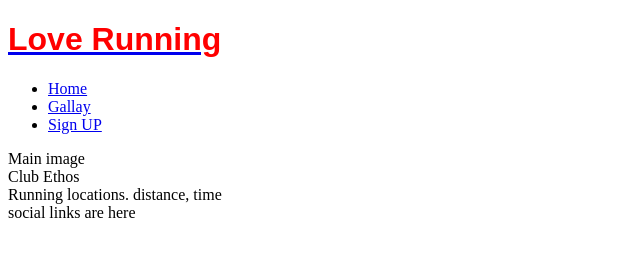
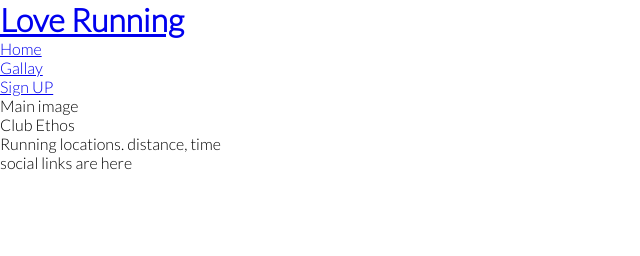
Before and after one commit to yuyizhong/love-running-wt, a plain HTML site: page index.html in a window 1280 px wide. Shown: the whole page, without its empty margins (0-640 px from the left). Drawn offline with Linux system fonts and the light colour scheme.

Commit message:
add Googoogle fonts and removed default border, padding and margins

```diff
--- a/assets/css/style.css
+++ b/assets/css/style.css
@@ -1,4 +1,12 @@
-h1 {
-    font-family: Arial;
-    color:red
+@import url('https://fonts.googleapis.com/css2?family=Lato:wght@300&family=Montserrat&display=swap');
+
+* {
+    padding:0;
+    border:none;
+    margin:0;
+  }
+
+body {
+    font-family: Lato, sans-serif;
+    font-weight: 300
 }
```
